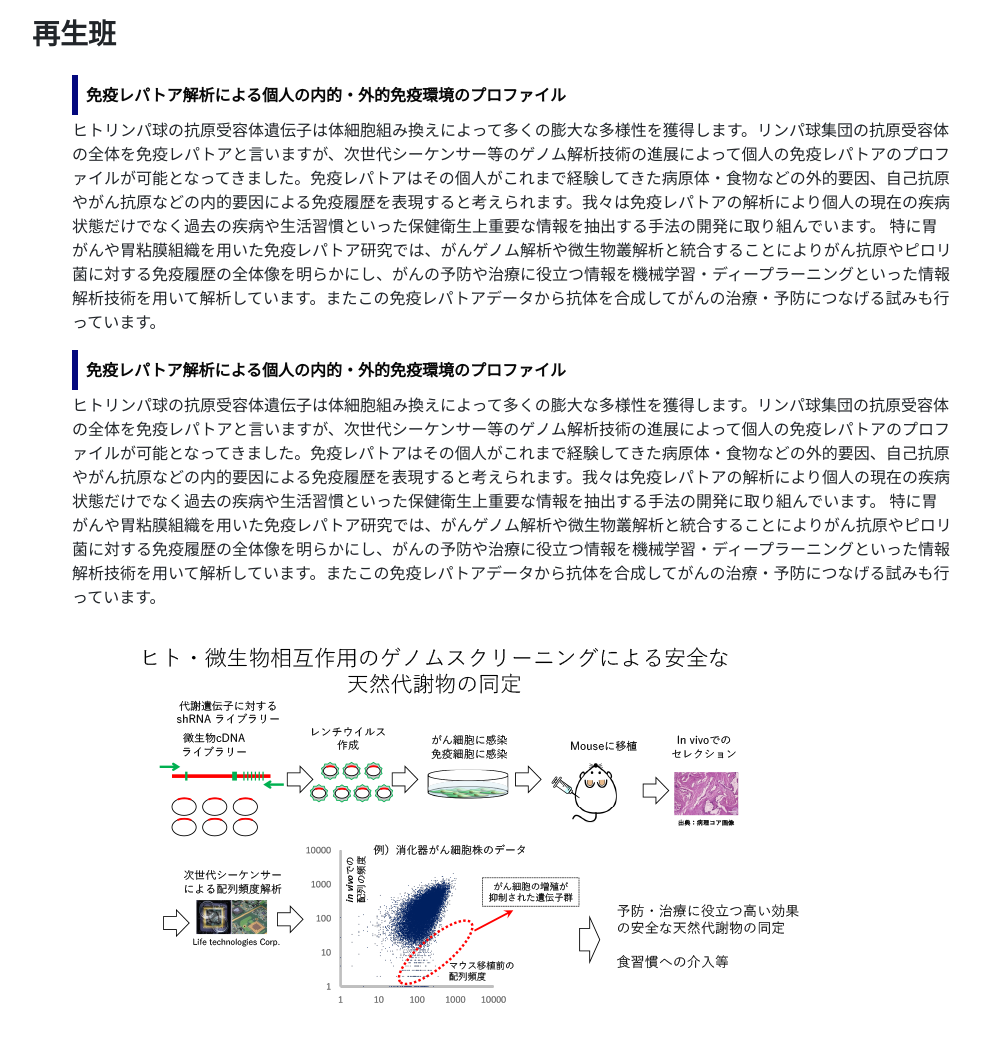
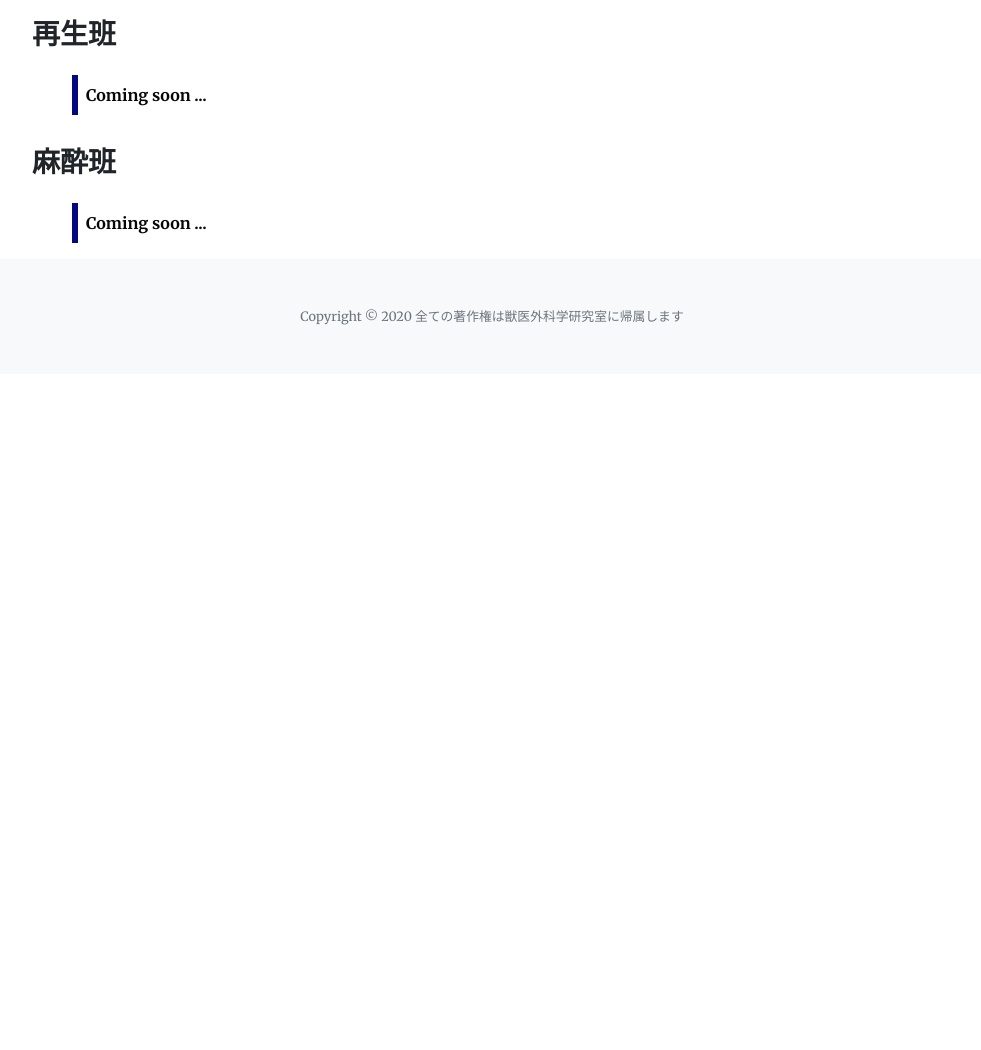
Before and after one commit to tomy-k/vetsurgery_HP_plan, a website with bundled scripts: page Contents.html in a window 1280 px wide. Shown: the part 10624-11674 px from the top of the page, without its empty margins (148-1129 px from the left). After the commit the page ends 10998 px from the top, so only its background shows below. Built offline with nearby package versions, Linux system fonts and the light colour scheme.

Commit message:
change meta message

```diff
--- a/Contents.html
+++ b/Contents.html
@@ -174,22 +174,16 @@
             <div class="achivements">
               <ul class="achivement-box text-left">
                 <li class="font-weight-bold">
-                免疫レパトア解析による個人の内的・外的免疫環境のプロファイル</li>
-                <p>ヒトリンパ球の抗原受容体遺伝子は体細胞組み換えによって多くの膨大な多様性を獲得します。リンパ球集団の抗原受容体の全体を免疫レパトアと言いますが、次世代シーケンサー等のゲノム解析技術の進展によって個人の免疫レパトアのプロファイルが可能となってきました。免疫レパトアはその個人がこれまで経験してきた病原体・食物などの外的要因、自己抗原やがん抗原などの内的要因による免疫履歴を表現すると考えられます。我々は免疫レパトアの解析により個人の現在の疾病状態だけでなく過去の疾病や生活習慣といった保健衛生上重要な情報を抽出する手法の開発に取り組んでいます。 特に胃がんや胃粘膜組織を用いた免疫レパトア研究では、がんゲノム解析や微生物叢解析と統合することによりがん抗原やピロリ菌に対する免疫履歴の全体像を明らかにし、がんの予防や治療に役立つ情報を機械学習・ディープラーニングといった情報解析技術を用いて解析しています。またこの免疫レパトアデータから抗体を合成してがんの治療・予防につなげる試みも行っています。</p>
-                <li class="font-weight-bold">
-                免疫レパトア解析による個人の内的・外的免疫環境のプロファイル</li>
-                <p>ヒトリンパ球の抗原受容体遺伝子は体細胞組み換えによって多くの膨大な多様性を獲得します。リンパ球集団の抗原受容体の全体を免疫レパトアと言いますが、次世代シーケンサー等のゲノム解析技術の進展によって個人の免疫レパトアのプロファイルが可能となってきました。免疫レパトアはその個人がこれまで経験してきた病原体・食物などの外的要因、自己抗原やがん抗原などの内的要因による免疫履歴を表現すると考えられます。我々は免疫レパトアの解析により個人の現在の疾病状態だけでなく過去の疾病や生活習慣といった保健衛生上重要な情報を抽出する手法の開発に取り組んでいます。 特に胃がんや胃粘膜組織を用いた免疫レパトア研究では、がんゲノム解析や微生物叢解析と統合することによりがん抗原やピロリ菌に対する免疫履歴の全体像を明らかにし、がんの予防や治療に役立つ情報を機械学習・ディープラーニングといった情報解析技術を用いて解析しています。またこの免疫レパトアデータから抗体を合成してがんの治療・予防につなげる試みも行っています。</p>
-                <img class="img-fluid" src="./img/study3.png">
+                Coming soon ...</li>
+                <p></p>
               </ul>
             <div>
           <h3 class="text-left mt-0 font-weight-bold contact-padding">麻酔班</h3>
             <div class="achivements">
               <ul class="achivement-box text-left">
-
                 <li class="font-weight-bold">
-                免疫レパトア解析による個人の内的・外的免疫環境のプロファイル</li>
-                <p>ヒトリンパ球の抗原受容体遺伝子は体細胞組み換えによって多くの膨大な多様性を獲得します。リンパ球集団の抗原受容体の全体を免疫レパトアと言いますが、次世代シーケンサー等のゲノム解析技術の進展によって個人の免疫レパトアのプロファイルが可能となってきました。免疫レパトアはその個人がこれまで経験してきた病原体・食物などの外的要因、自己抗原やがん抗原などの内的要因による免疫履歴を表現すると考えられます。我々は免疫レパトアの解析により個人の現在の疾病状態だけでなく過去の疾病や生活習慣といった保健衛生上重要な情報を抽出する手法の開発に取り組んでいます。 特に胃がんや胃粘膜組織を用いた免疫レパトア研究では、がんゲノム解析や微生物叢解析と統合することによりがん抗原やピロリ菌に対する免疫履歴の全体像を明らかにし、がんの予防や治療に役立つ情報を機械学習・ディープラーニングといった情報解析技術を用いて解析しています。またこの免疫レパトアデータから抗体を合成してがんの治療・予防につなげる試みも行っています。</p>
-                <img class="img-fluid" src="./img/study2.png">
+                Coming soon ...</li>
+                <p></p>
               </ul>
             <div>
       </div>
```
